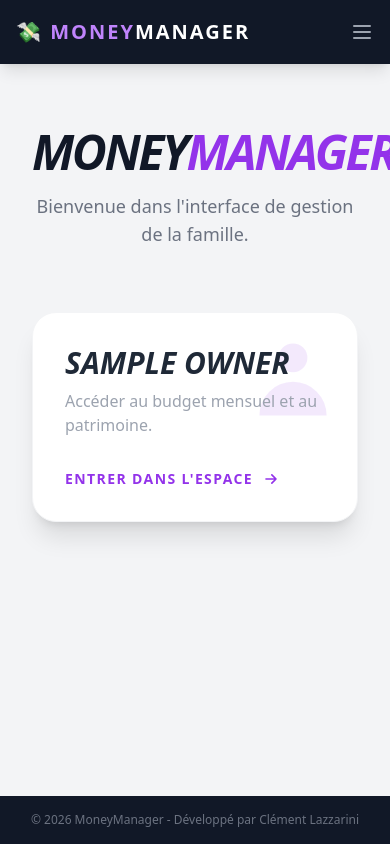
After one commit to ClementLazzarini/MoneyManager, a Django app: page / in a window 390 px wide. The commit adds this page. Run offline with Django 5.2, Linux system fonts and the light colour scheme; tables that the repository leaves empty hold one stand-in row (values such as "Sample post"); some libraries are stand-ins or nearby versions.

Commit message:
feat: create home portal index and fix navbar dynamic routing
Add a new landing page (moneymanager/index.html) and index view to list owners and provide current year/month; remove the old home.html. Wire the root URL ('') to the new index view. Update templates/base.html: link the logo to the index, wrap navigation and mobile links with an owner existence check to avoid errors when owner is missing, and replace dynamic owner footer with a fixed developer credit. These changes provide a proper homepage for selecting an owner and make navigation resilient when no owner is present.

```diff
--- /dev/null
+++ b/moneymanager/templates/moneymanager/index.html
@@ -0,0 +1,42 @@
+{% extends 'base.html' %}
+{% load tailwind_tags %}
+
+
+{% block title %}Bienvenue - MoneyManager{% endblock title %}
+
+{% block content %}
+<div class="max-w-4xl mx-auto py-12 px-4">
+    <div class="text-center mb-16">
+        <h1 class="text-5xl font-black text-gray-900 tracking-tighter italic uppercase">
+            Money<span class="text-purple-600">Manager</span>
+        </h1>
+        <p class="text-gray-500 mt-4 text-lg font-medium">Bienvenue dans l'interface de gestion de la famille.</p>
+    </div>
+
+    <div class="grid grid-cols-1 md:grid-cols-2 gap-8">
+        {% for o in owners %}
+            <a href="{% url 'moneymanager:dashboard' o.name|lower year month %}"
+               class="group relative bg-white rounded-3xl p-8 shadow-xl hover:shadow-2xl transition-all transform hover:-translate-y-2 border border-gray-100 overflow-hidden">
+
+                <div class="absolute top-0 right-0 p-4 opacity-10 group-hover:opacity-20 transition-opacity">
+                    <svg class="w-24 h-24 text-purple-600" fill="currentColor" viewBox="0 0 20 20"><path fill-rule="evenodd" d="M10 9a3 3 0 100-6 3 3 0 000 6zm-7 9a7 7 0 1114 0H3z" clip-rule="evenodd"></path></svg>
+                </div>
+
+                <div class="relative z-10">
+                    <h2 class="text-3xl font-black text-gray-800 group-hover:text-purple-600 transition-colors uppercase italic">{{ o.name }}</h2>
+                    <p class="text-gray-400 mt-2 font-medium">Accéder au budget mensuel et au patrimoine.</p>
+
+                    <div class="mt-8 flex items-center text-purple-600 font-bold text-sm uppercase tracking-widest">
+                        Entrer dans l'espace
+                        <svg class="w-5 h-5 ml-2 group-hover:translate-x-2 transition-transform" fill="none" stroke="currentColor" viewBox="0 0 24 24"><path stroke-linecap="round" stroke-linejoin="round" stroke-width="2" d="M13 7l5 5m0 0l-5 5m5-5H6"></path></svg>
+                    </div>
+                </div>
+            </a>
+        {% empty %}
+            <div class="col-span-2 text-center p-12 bg-gray-50 rounded-3xl border-2 border-dashed border-gray-200">
+                <p class="text-gray-500">Aucun profil trouvé. Créez un Owner dans l'admin pour commencer.</p>
+            </div>
+        {% endfor %}
+    </div>
+</div>
+{% endblock content %}
--- a/moneymanager/urls.py
+++ b/moneymanager/urls.py
@@ -4,6 +4,8 @@ from . import views
 app_name = 'moneymanager'
 
 urlpatterns = [
+    path('', views.index, name='index'),
+
     # DASHBOARD
     path('dashboard/<str:owner_name>/<int:year>/<int:month>/', views.dashboard, name='dashboard'),
     path('dashboard/<str:owner_name>/<int:year>/<int:month>/category/<int:category_id>/', views.category_detail, name='category_detail'),
--- a/moneymanager/views.py
+++ b/moneymanager/views.py
@@ -6,6 +6,20 @@ import csv
 import hashlib
 from datetime import datetime
 from .models import Transaction, Owner, Category, MonthlyBudget, DefaultBudget, AccountBalance, GlobalEnvelope, CategoryEnvelopeLink
+
+def index(request):
+    """Page d'accueil racine permettant de choisir un propriétaire."""
+    owners = Owner.objects.all()
+
+    now = datetime.now()
+
+    context = {
+        'owners': owners,
+        'year': now.year,
+        'month': now.month,
+    }
+    return render(request, 'moneymanager/index.html', context)
+
 
 def dashboard(request, owner_name, year, month):
     owner = get_object_or_404(Owner, name__iexact=owner_name)
--- a/templates/base.html
+++ b/templates/base.html
@@ -15,13 +15,14 @@
             <div class="flex items-center justify-between h-16">
 
                 <div class="flex items-center">
-                    <a href="#" class="flex-shrink-0 font-black text-xl tracking-widest text-purple-400 hover:text-purple-300 transition">
+                    <a href="{% url 'moneymanager:index' %}" class="flex-shrink-0 font-black text-xl tracking-widest text-purple-400 hover:text-purple-300 transition">
                         💸 MONEY<span class="text-white">MANAGER</span>
                     </a>
                 </div>
 
                 <div class="hidden md:block">
                     <div class="ml-10 flex items-baseline space-x-4">
+                        {% if owner %}
                             <a href="{% url 'moneymanager:dashboard' owner.name|lower year month %}"
                             class="hover:bg-gray-800 px-3 py-2 rounded-md text-sm font-medium transition-colors {% if request.resolver_match.url_name == 'dashboard' %}bg-gray-800 text-purple-400{% endif %}">
                                 📊 Budget Mensuel
@@ -35,6 +36,7 @@
                                 class="hover:bg-gray-800 px-3 py-2 rounded-md text-sm font-medium transition-colors {% if request.resolver_match.url_name == 'import_page' %}bg-gray-800 text-blue-400 border-b-2 border-blue-400{% endif %}">
                                     📥 Importer CSV
                             </a>
+                        {% endif %}
                     </div>
                 </div>
 
@@ -54,10 +56,11 @@
 
         <div x-show="mobileMenuOpen" style="display: none;" class="md:hidden bg-gray-800">
             <div class="px-2 pt-2 pb-3 space-y-1 sm:px-3">
+                {% if owner %}
                     <a href="{% url 'moneymanager:dashboard' owner.name|lower year month %}" class="hover:bg-gray-700 block px-3 py-2 rounded-md text-base font-medium">📊 Budget Mensuel</a>
                     <a href="{% url 'moneymanager:wealth_dashboard' owner.name|lower %}" class="hover:bg-gray-700 block px-3 py-2 rounded-md text-base font-medium">🏦 Dispatch Patrimoine</a>
                     <a href="{% url 'moneymanager:import_page' owner.name|lower %}" class="hover:bg-gray-700 block px-3 py-2 rounded-md text-base font-medium">📥 Importer CSV</a>
-
+                {% endif %}
             </div>
         </div>
     </nav>
@@ -68,7 +71,7 @@
     </main>
 
     <footer class="bg-gray-900 text-gray-500 text-center py-4 text-xs mt-auto">
-        &copy; {% now "Y" %} MoneyManager - Développé par {{ owner.name }}
+        &copy; {% now "Y" %} MoneyManager - Développé par Clément Lazzarini
     </footer>
 
 </body>
```
Also changed, not shown: moneymanager/templates/moneymanager/home.html (deleted, +0 -17 lines). Lines whose indentation alone changed are shown as unchanged.
